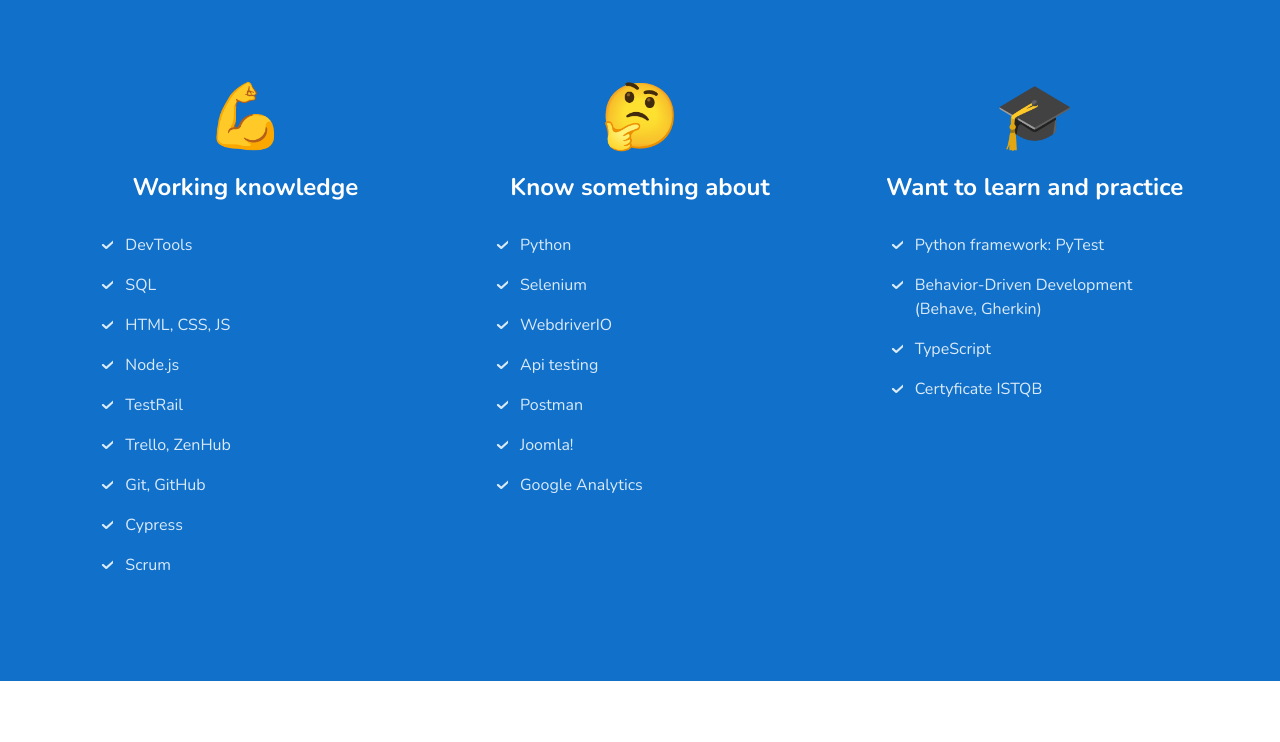
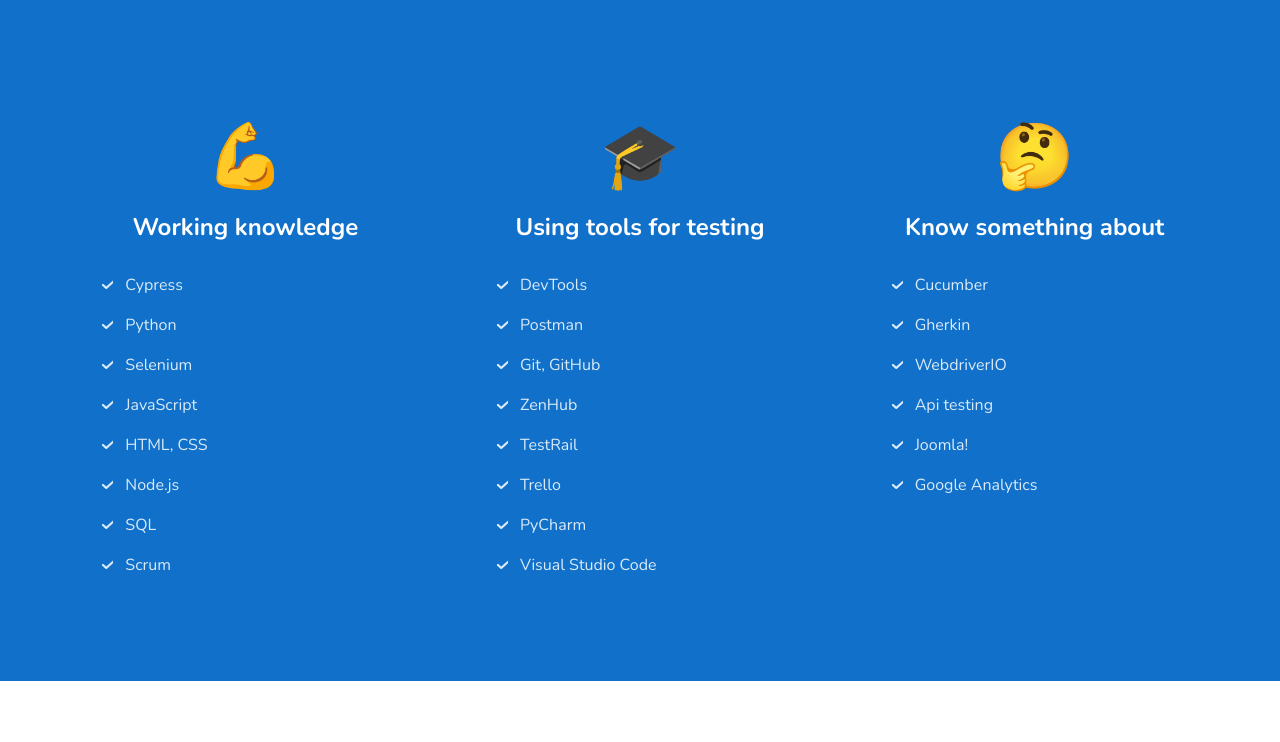
Before and after one commit to ewaforman/ewaforman.github.io, a website built with webpack: page src/pages/index.html in a window 1280 px wide. Shown: the part 1284-2026 px from the top of the page. Built offline with nearby package versions, Linux system fonts and the light colour scheme; no server answers.

Commit message:
update skills

```diff
--- a/src/pages/index.html
+++ b/src/pages/index.html
@@ -35,11 +35,11 @@
             My name is Ewa and I am
             <span class="hero__special">software tester</span>.
           </h1>
-          <p class="hero__paragraph">I work in OpenStax Poland for multiple projects in education area. I cooperate with polish and international teams.
-            I am fast learner able to switch from one project to another. I am responsible for performing manual tests and creating automatic tests in Cypress framework.
+          <p class="hero__paragraph">Passion of proofreading and interest in information technology brought me an idea of becoming software tester. Three years ago I know nothing about testing. Now I am experienced automation and manual tester. I have practical knowledge of testing theory and programming skills. I am eager to face up new interesting projects and also open to learn new coding languages and technologies.
+
 
             <p class="hero__paragraph">
-            I also learn by myself. I created <a class="hero__link" href="#projects">RESTful service </a> offering all CRUD operations on
+            For my own develop I created <a class="hero__link" href="#projects">RESTful service </a> offering all CRUD operations on
             a fully managed SQLite database. Then I prepared
             <a class="hero__link" href="#projects">frontend application </a> to communicate with my backend service.
             I created <a class="hero__link" href="#projects">automation tests</a>, using Selenium and Python.
@@ -65,38 +65,40 @@
             <span class="skills-section__emoji">💪</span>
             <h3 class="skills-section__header">Working knowledge</h3>
             <ul class="skills-list skills-list--blue">
+              <li class="skills-list__item">Cypress</li>
+              <li class="skills-list__item">Python</li>
+              <li class="skills-list__item">Selenium</li>
+              <li class="skills-list__item">JavaScript</li>
+              <li class="skills-list__item">HTML, CSS</li>
+              <li class="skills-list__item">Node.js</li>
+              <li class="skills-list__item">SQL</li>
+              <li class="skills-list__item">Scrum</li>
+            </ul>
+          </article>
+          <article class="skills-section">
+            <span class="skills-section__emoji">🎓</span>
+            <h3 class="skills-section__header">Using tools for testing</h3>
+            <ul class="skills-list skills-list--blue">
               <li class="skills-list__item">DevTools</li>
-              <li class="skills-list__item">SQL</li>
-              <li class="skills-list__item">HTML, CSS, JS</li>
-              <li class="skills-list__item">Node.js</li>
+              <li class="skills-list__item">Postman</li>
+              <li class="skills-list__item">Git, GitHub</li>
+              <li class="skills-list__item">ZenHub</li>
               <li class="skills-list__item">TestRail</li>
-              <li class="skills-list__item">Trello, ZenHub</li>
-              <li class="skills-list__item">Git, GitHub</li>
-              <li class="skills-list__item">Cypress</li>
-              <li class="skills-list__item">Scrum</li>
+              <li class="skills-list__item">Trello</li>
+              <li class="skills-list__item">PyCharm</li>
+              <li class="skills-list__item">Visual Studio Code</li>
             </ul>
           </article>
           <article class="skills-section">
             <span class="skills-section__emoji">🤔</span>
             <h3 class="skills-section__header">Know something about</h3>
             <ul class="skills-list skills-list--blue">
-              <li class="skills-list__item">Python</li>
-              <li class="skills-list__item">Selenium</li>
+              <li class="skills-list__item">Cucumber</li>
+              <li class="skills-list__item">Gherkin</li>
               <li class="skills-list__item">WebdriverIO</li>
               <li class="skills-list__item">Api testing</li>
-              <li class="skills-list__item">Postman</li>
               <li class="skills-list__item">Joomla!</li>
               <li class="skills-list__item">Google Analytics</li>
-            </ul>
-          </article>
-          <article class="skills-section">
-            <span class="skills-section__emoji">🎓</span>
-            <h3 class="skills-section__header">Want to learn and practice</h3>
-            <ul class="skills-list skills-list--blue">
-              <li class="skills-list__item">Python framework: PyTest</li>
-              <li class="skills-list__item">Behavior-Driven Development (Behave, Gherkin)</li>
-              <li class="skills-list__item">TypeScript</li>
-              <li class="skills-list__item">Certyficate ISTQB</li>
             </ul>
           </article>
         </div>
```
